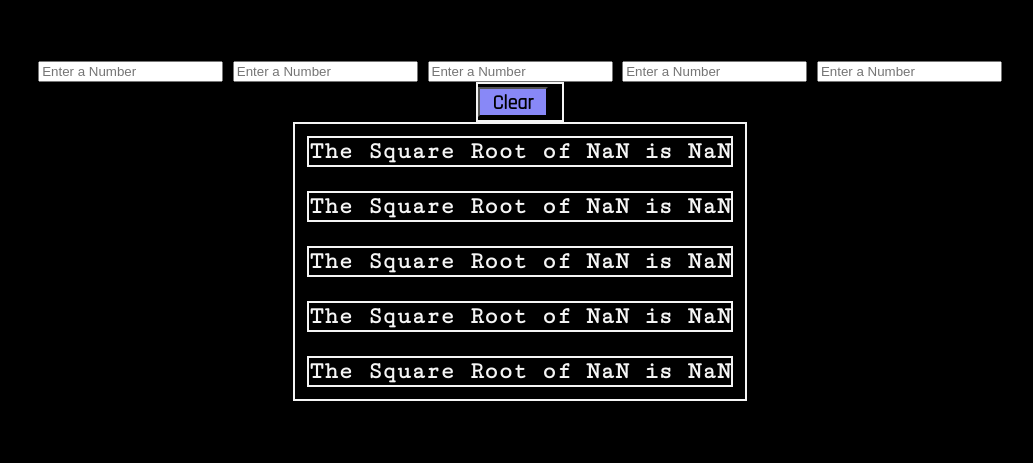
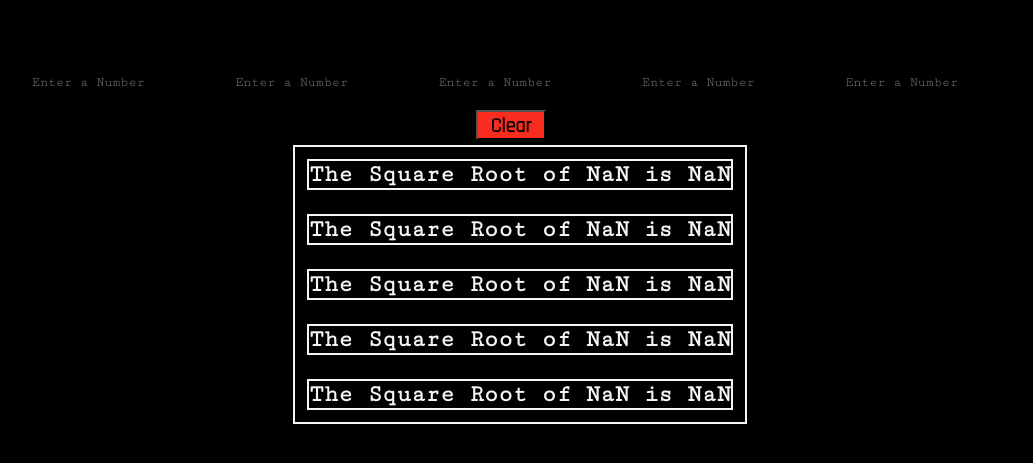
Before and after one commit to cvs181801/square-root, a plain HTML site: page index.html in a window 1280 px wide. Both pictures are taken after a click on the button "Go!". Shown: the part 87-550 px from the top of the page, without its empty margins (120-1153 px from the left). Drawn offline with Linux system fonts and the light colour scheme.

Commit message:
add style

```diff
--- a/index.js
+++ b/index.js
@@ -37,7 +37,6 @@ function clearArray(numbers) {
         //numbers.splice(0, 1);
         result.innerHTML = "";
     }
-
 }
 
 //make the 'go' button work
--- a/stylesheet.css
+++ b/stylesheet.css
@@ -28,8 +28,16 @@ h1 {
     margin-bottom: 2em;
 }
 
+input {
+    border-radius: 7px;
+    border: aqua;
+    background-color: black;
+    font-family: inherit;
+    margin: 1em 1em 1em 1em;
+}
+
 #buttonContainer {
-    border: 2px solid whitesmoke;
+    /*border: 2px solid whitesmoke;*/
     width: 5.5em;
     height: 2.5em;
     justify-content: center;
@@ -39,8 +47,7 @@ h1 {
     flex-direction: column;
 }
 
-#go-btn,
-#clear-btn {
+#go-btn {
     background-color: rgb(136, 136, 247);
     font-family: var(--ff-main);
     color: black;
@@ -50,7 +57,15 @@ h1 {
     justify-content: center;
 }
 
-
+#clear-btn {
+    background-color: rgb(248, 45, 31);
+    font-family: var(--ff-main);
+    color: black;
+    font-size: 1.25rem;
+    width: 3.5em;
+    height: 1.5em;
+    justify-content: center;
+}
 
 #resultDiv {
 
```
